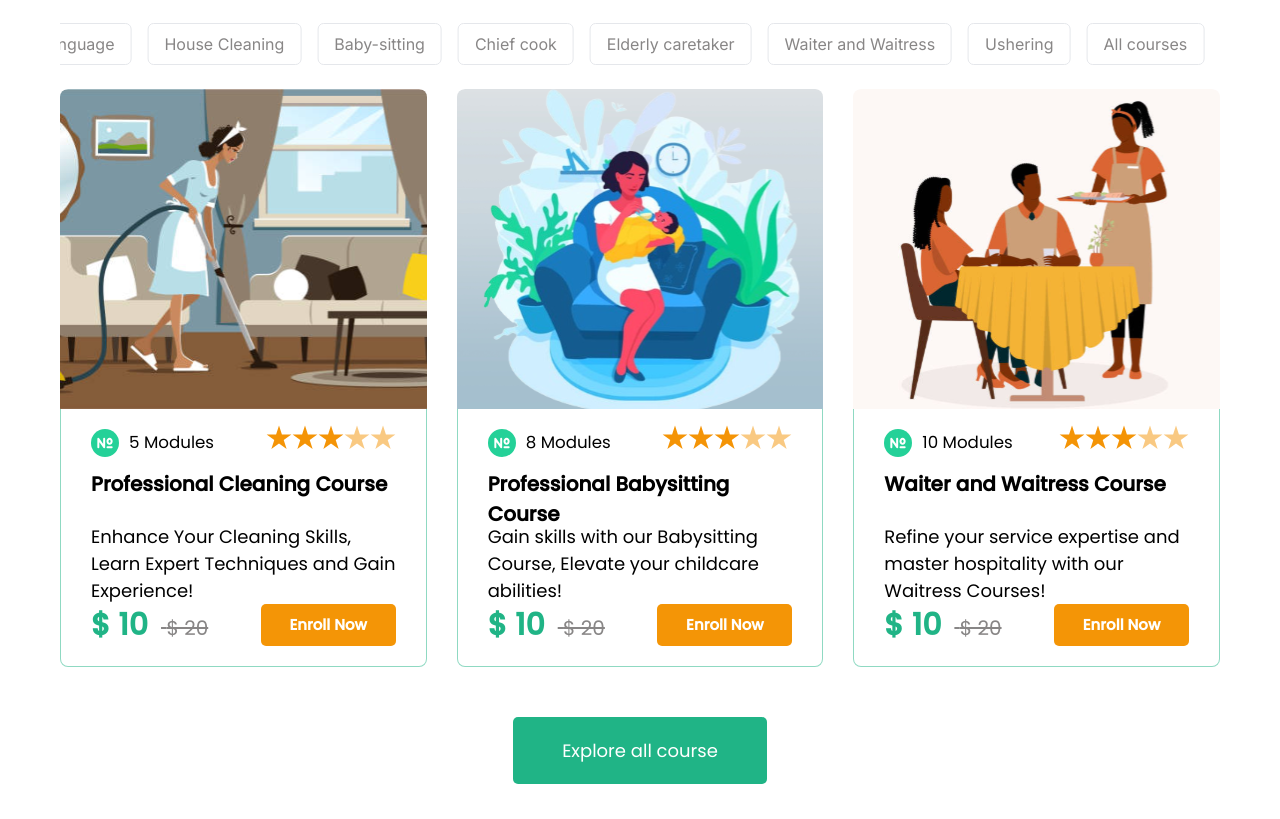
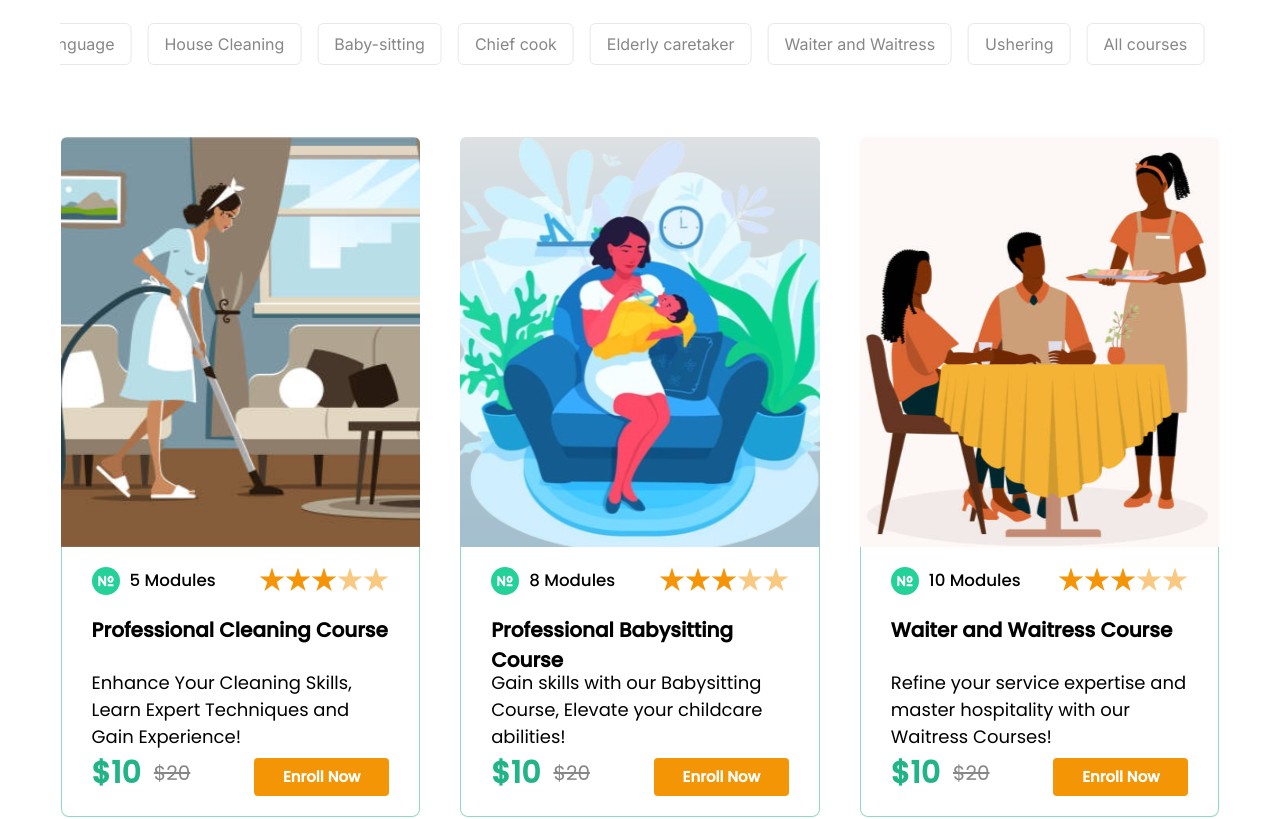
Before and after one commit to stevenmukama/Elearningproject-Fe, a React (Vite) app: page / in a window 1280 px wide. Shown: the part 1920-2739 px from the top of the page. Built offline with nearby package versions, Linux system fonts and the light colour scheme; a web font is replaced by a local one.

Commit message:
add more changes

```diff
--- a/src/components/CourseSection.jsx
+++ b/src/components/CourseSection.jsx
@@ -4,6 +4,33 @@ import fullStar from './../img/fullStar.svg';
 import halfStar from './../img/halfStar.svg';
 import './CourseSection.css';
 import { Link } from 'react-router-dom';
+
+const Courses = [
+	{
+		title: 'Professional Cleaning Course',
+		intro:
+			'Enhance Your Cleaning Skills, Learn Expert Techniques and Gain Experience!',
+		imageClass: 'bg-[url("/professionalcleaningcentre.svg")]',
+		lessons: 5,
+		price: { discounted: '$10', original: '$20' },
+	},
+	{
+		title: 'Professional Babysitting Course',
+		intro:
+			'Gain skills with our Babysitting Course, Elevate your childcare abilities!',
+		imageClass: 'bg-[url("/babysitting.svg")]',
+		lessons: 8,
+		price: { discounted: '$10', original: '$20' },
+	},
+	{
+		title: 'Waiter and Waitress Course',
+		intro:
+			'Refine your service expertise and master hospitality with our Waitress Courses!',
+		imageClass: 'bg-[url("/waitercourse.svg")]',
+		lessons: 10,
+		price: { discounted: '$10', original: '$20' },
+	},
+];
 
 const courseLessons = [
 	{
@@ -118,222 +145,69 @@ function CourseSection() {
 						))}
 					</div>
 				</div>
-				<div className=' container-card-item max-md:flex-col max-md:my-0 max-md:mx-auto'>
-					<div className='card-item'>
-						<div className='card-image-item'>
-							<div className='card-image'></div>
-						</div>
-
-						<div className='card-info max-md:h-435px max-md:h-auto max-sm:gap-2'>
+				<div className='flex flex-wrap  justify-center pt-12 gap-x-10 gap-y-[62px]  font-Poppins'>
+					{Courses.map((course, index) => (
+						<div
+							key={index}
+							className='w-[31%] max-lg:w-2/5 max-md:w-[90%] bg-white rounded-md max-md:flex-col max-md:my-0 max-md:mx-auto'>
+							<div
+								className={`card-image-item ${course.imageClass} bg-cover  md:bg-center w-full h-[410px] max-sm:h-[214px]  max-sm:bg-cover max-sm:bg-no-repeat rounded-t-md`}></div>
+							<div className='card-info max-md:h-435px max-md:h-auto max-sm:gap-2 '>
 								<div className='lessons-rating md:max-xl:flex-col md:max-xl:items-start'>
-								<div className='lessons-count '>
+									<div className='flex items-center mb-2 lessons-count'>
 										<img
 											src={numberImage}
-										className='number-image max-md:w-5 max-md:h-5'
+											className='number-image max-md:w-5 max-md:h-5 '
 										/>
-									<p className='lessons-number text-[16.68px] max-md:text-xs'>
-										{' '}
-										5 Modules
-									</p>
+										<p className='text-[16.68px] font-Poppins font-medium max-md:text-xs'>{`${course.lessons} Modules`}</p>
 									</div>
-								<div className='rates max-md:size-auto'>
+									<div className='flex rates'>
+										{Array(3)
+											.fill()
+											.map((_, i) => (
 												<img
-										src={fullStar}
-										className='max-md:w-[13px] max-md:h-[13px]'
-										alt='rating-star'
-									/>
-									<img
+													key={i}
 													src={fullStar}
 													alt='rating-star'
-										className='max-md:w-[13px] max-md:h-[13px]'
+													className='max-md:w-3.5 max-md:h-3.5'
 												/>
+											))}
+										{Array(2)
+											.fill()
+											.map((_, i) => (
 												<img
-										src={fullStar}
-										alt='rating-star'
-										className='max-md:w-[13px] max-md:h-[13px]'
-									/>
-									<img
+													key={i}
 													src={halfStar}
 													alt='rating-star'
-										className='max-md:w-[13px] max-md:h-[13px]'
+													className='max-md:w-3.5 max-md:h-3.5'
 												/>
-									<img
-										src={halfStar}
-										alt='rating-star'
-										className='max-md:w-[13px] max-md:h-[13px]'
-									/>
+											))}
 									</div>
 								</div>
 								<h2 className='font-bold py-3 font-Poppins md:h-[66px] max-sm:text-[15px] card-title'>
-								Professional Cleaning Course{' '}
+									{course.title}
 								</h2>
 								<p
 									className='card-intro max-sm:text-[14px] overflow-hidden'
 									style={{ height: '81px' }}>
-								Enhance Your Cleaning Skills, Learn Expert Techniques and
-								Gain Experience!{' '}
+									{course.intro}
 								</p>
-							<div className='discount-section'>
-								<div className='dollar-discounted md:max-xl:text-[17px]'>
-									<span className='mr-2 text-3xl max-sm:text-[20px] dollar-numbers-five'>
-										{' '}
-										$ 10
+								<div className='discount-section max-lg:text-[15px]'>
+									<div className='flex items-center dollar-discounted'>
+										<span className='mr-2 text-3xl max-sm:text-[20px] dollar-numbers-five  '>
+											{course.price.discounted}
 										</span>
 										<span className='max-sm:text-[17px] dollar-numbers-twenty'>
-										{' '}
-										$ 20
+											{course.price.original}
 										</span>
 									</div>
-								<button className='Enroll max-md:text-xs max-md:pt-3 max-md:w-auto'>
+									<button className='px-4 py-2 mt-2 max-sm:font-semibold max-sm:py-0  max-sm:h-[30px] max-sm:w-[83px] max-sm:px-0 max-sm:text-[12px] text-white rounded Enroll max-md:pt-3 max-md:w-auto'>
 										Enroll Now
 									</button>
 								</div>
 							</div>
 						</div>
-
-					<div className='card-item'>
-						<div className='card-image-item'>
-							<div className='card-image-2'></div>
-						</div>
-
-						<div className='card-info max-md:h-435px max-md:h-auto max-sm:gap-2'>
-							<div className='lessons-rating md:max-xl:flex-col md:max-xl:items-start'>
-								<div className='lessons-count '>
-									<img
-										src={numberImage}
-										className='number-image max-md:w-5 max-md:h-5'
-									/>
-									<p className='lessons-number text-[16.68px] max-md:text-xs'>
-										{' '}
-										8 Modules
-									</p>
-								</div>
-								<div className='rates max-md:size-auto'>
-									<img
-										src={fullStar}
-										alt='rating-star'
-										className='max-md:w-[13px] max-md:h-[13px]'
-									/>
-									<img
-										src={fullStar}
-										alt='rating-star'
-										className='max-md:w-[13px] max-md:h-[13px]'
-									/>
-									<img
-										src={fullStar}
-										alt='rating-star'
-										className='max-md:w-[13px] max-md:h-[13px]'
-									/>
-									<img
-										src={halfStar}
-										alt='rating-star'
-										className='max-md:w-[13px] max-md:h-[13px]'
-									/>
-									<img
-										src={halfStar}
-										alt='rating-star'
-										className='max-md:w-[13px] max-md:h-[13px]'
-									/>
-								</div>
-							</div>
-							<h2 className='font-bold py-3 font-Poppins md:h-[66px] max-sm:text-[15px] card-title'>
-								Professional Babysitting Course
-							</h2>
-							<p
-								className='card-intro max-sm:text-[14px] overflow-hidden'
-								style={{ height: '81px' }}>
-								Gain skills with our Babysitting Course, Elevate your
-								childcare abilities!{' '}
-							</p>
-							<div className='discount-section'>
-								<div className='dollar-discounted md:max-xl:text-[17px]'>
-									<span className='mr-2 text-3xl max-sm:text-[20px] dollar-numbers-five'>
-										{' '}
-										$ 10
-									</span>
-									<span className='max-sm:text-[17px] dollar-numbers-twenty'>
-										{' '}
-										$ 20
-									</span>
-								</div>
-								<button className='Enroll max-md:text-xs max-md:pt-3 max-md:w-auto'>
-									Enroll Now
-								</button>
-							</div>
-						</div>
-					</div>
-
-					<div className='card-item'>
-						<div className='card-image-item'>
-							<div className='card-image-3'></div>
-						</div>
-
-						<div className='card-info max-md:h-435px max-md:h-auto max-sm:gap-2'>
-							<div className='lessons-rating md:max-xl:flex-col md:max-xl:items-start'>
-								<div className='lessons-count'>
-									<img
-										src={numberImage}
-										className='number-image max-md:w-5 max-md:h-5'
-									/>
-									<p className='lessons-number text-[16.68px] max-md:text-xs'>
-										10 Modules
-									</p>
-								</div>
-								<div className='rates max-md:size-auto'>
-									<img
-										src={fullStar}
-										alt='rating-star'
-										className='max-md:w-[13px] max-md:h-[13px]'
-									/>
-									<img
-										src={fullStar}
-										alt='rating-star'
-										className='max-md:w-[13px] max-md:h-[13px]'
-									/>
-									<img
-										src={fullStar}
-										alt='rating-star'
-										className='max-md:w-[13px] max-md:h-[13px]'
-									/>
-									<img
-										src={halfStar}
-										alt='rating-star'
-										className='max-md:w-[13px] max-md:h-[13px]'
-									/>
-									<img
-										src={halfStar}
-										alt='rating-star'
-										className='max-md:w-[13px] max-md:h-[13px]'
-									/>
-								</div>
-							</div>
-							<h2 className='font-bold py-3 font-Poppins md:h-[66px] max-sm:text-[15px] card-title'>
-								Waiter and Waitress Course{' '}
-							</h2>
-							<p
-								className='card-intro max-sm:text-[14px] overflow-hidden'
-								style={{ height: '81px' }}>
-								{' '}
-								Refine your service expertise and master hospitality with
-								our Waitress Courses!{' '}
-							</p>
-							<div className='discount-section'>
-								<div className='dollar-discounted md:max-xl:text-[17px]'>
-									<span className='mr-2 text-3xl max-sm:text-[20px] dollar-numbers-five'>
-										{' '}
-										$ 10
-									</span>
-									<span className='max-sm:text-[17px] dollar-numbers-twenty'>
-										{' '}
-										$ 20
-									</span>
-								</div>
-								<button className='Enroll max-md:text-xs max-md:pt-3 max-md:w-auto'>
-									Enroll Now
-								</button>
-							</div>
-						</div>
-					</div>
+					))}
 				</div>
 
 				<div className='flex items-center justify-center text-center max-md:flex-col max-md:my-0 max-md:mx-auto'>
--- a/src/pages/AllCoursesPage.jsx
+++ b/src/pages/AllCoursesPage.jsx
@@ -27,7 +27,7 @@ function AllCoursesPage() {
 		{
 			title: 'Waiter and Waitress Course',
 			intro:
-				'Refine your service expertise and master hospitality with our Waits Courses!',
+				'Refine your service expertise and master hospitality with our Waitress Courses!',
 			imageClass: 'bg-[url("/waitercourse.svg")]',
 			lessons: 10,
 			price: { discounted: '$10', original: '$20' },
```
Lines whose indentation alone changed are shown as unchanged.
